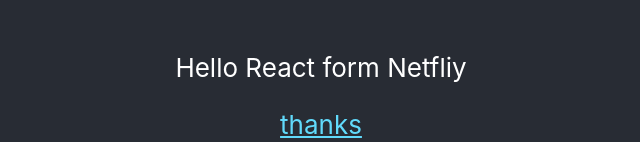
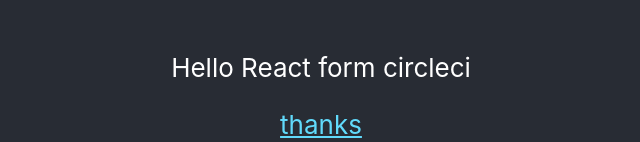
Before and after one commit to Elkhwaga/react-cricleci, a React (Create React App) app: page / in a window 1280 px wide. Shown: the part 477-619 px from the top of the page, without its empty margins (319-959 px from the left). Built offline with nearby package versions, Linux system fonts and the light colour scheme.

Commit message:
change circleci

```diff
--- a/src/App.tsx
+++ b/src/App.tsx
@@ -7,7 +7,7 @@
 		<div className="App">
 			<header className="App-header">
 				<img src={logo} className="App-logo" alt="logo" />
-				<p>Hello React form Netfliy</p>
+				<p>Hello React form circleci</p>
 				<a
 					className="App-link"
 					href="https://reactjs.org"
```
